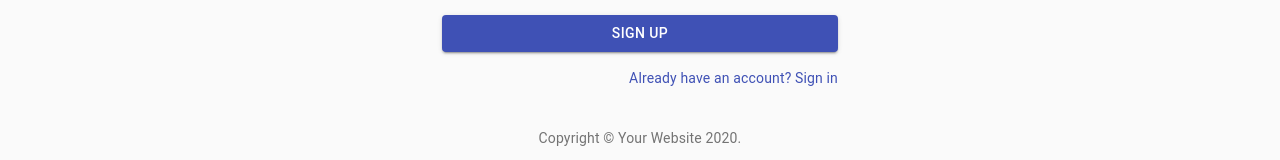
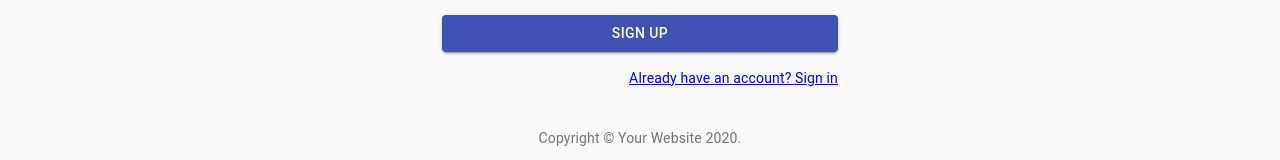
Before and after one commit to 200427-Revature-Training/team3_project2_client, a React (Create React App) app: page /SignUp in a window 1280 px wide. Shown: the part 449-609 px from the top of the page. Built offline with nearby package versions, Linux system fonts and the light colour scheme.

Commit message:
Added Links between sign in and sign up.

```diff
--- a/src/components/page/login/login.component.tsx
+++ b/src/components/page/login/login.component.tsx
@@ -12,6 +12,8 @@ import Grid from '@material-ui/core/Grid';
 import LockOutlinedIcon from '@material-ui/icons/LockOutlined';
 import Typography from '@material-ui/core/Typography';
 import { makeStyles } from '@material-ui/core/styles';
+import  *  as LinkReact from 'react-router-dom';
+
 
 function Copyright() {
   return (
@@ -116,9 +118,9 @@ const LoginComponent:React.FC=()=>{
                 </Link>
               </Grid>
               <Grid item>
-                <Link href="#" variant="body2">
+                <LinkReact.Link to="/SignUp">
                   {"Don't have an account? Sign Up"}
-                </Link>
+                </LinkReact.Link>
               </Grid>
             </Grid>
             <Box mt={5}>
--- a/src/components/page/singnup/signup.component.tsx
+++ b/src/components/page/singnup/signup.component.tsx
@@ -12,6 +12,8 @@ import LockOutlinedIcon from '@material-ui/icons/LockOutlined';
 import Typography from '@material-ui/core/Typography';
 import { makeStyles } from '@material-ui/core/styles';
 import Container from '@material-ui/core/Container';
+import  *  as LinkReact from 'react-router-dom';
+
 
 function Copyright() {
   return (
@@ -119,9 +121,9 @@ const SignupComponent:React.FC=()=>{
           </Button>
           <Grid container justify="flex-end">
             <Grid item>
-              <Link href="#" variant="body2">
+            <LinkReact.Link to="/Login">
                 Already have an account? Sign in
-              </Link>
+              </LinkReact.Link>
             </Grid>
           </Grid>
         </form>
```
